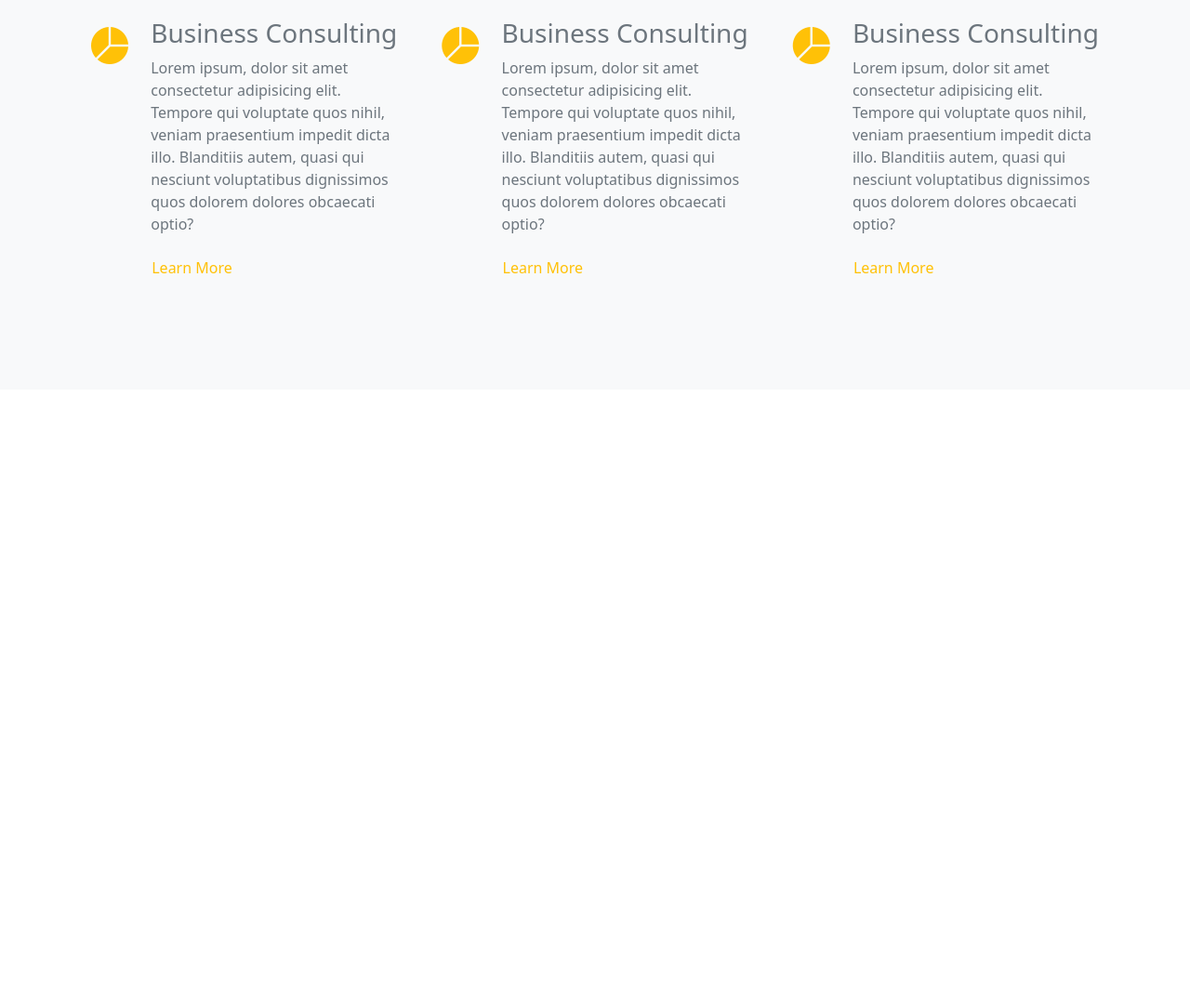
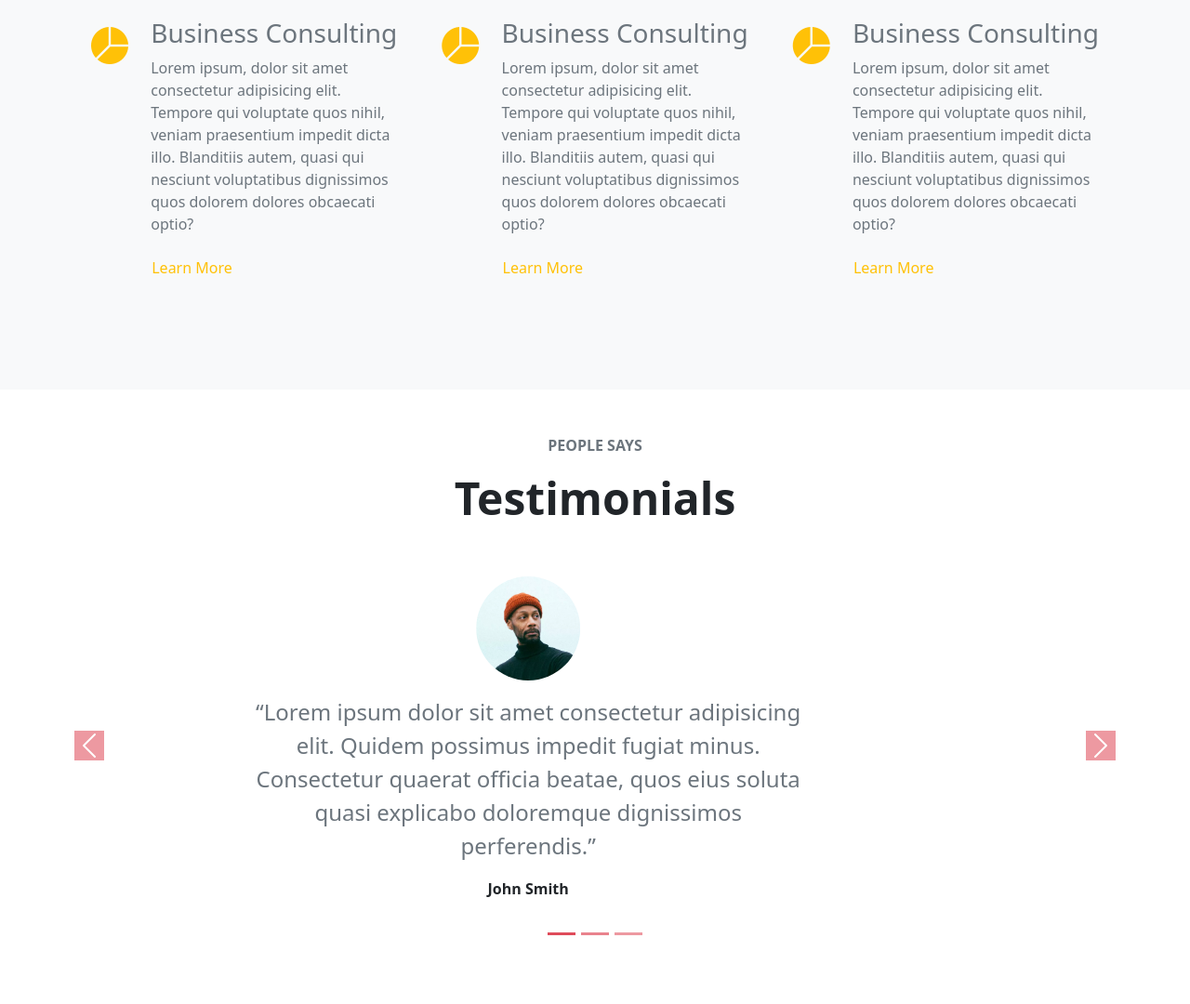
Before and after one commit to NyiNyiZin-cmd/shopping, a plain HTML site: page index.html in a window 1280 px wide. Shown: the part 6242-7322 px from the top of the page at 93% size. Before the commit the page ends 6661 px from the top, so only its background shows below. Drawn offline with nearby package versions, Linux system fonts and the light colour scheme.

Commit message:
testimonials complete

```diff
--- a/index.html
+++ b/index.html
@@ -3,7 +3,7 @@
   <head>
     <meta charset="UTF-8" />
     <meta name="viewport" content="width=device-width, initial-scale=1.0" />
-    <title>Shopping</title>
+    <title>Shopping One</title>
     <!-- bootstrap css -->
     <link
       rel="stylesheet"
@@ -734,7 +734,7 @@
           <div class="col-sm-12 col-md-4 col-lg-4 mb-5">
             <div>
               <img
-                src="img/team-1.webp"
+                src="img/team-2.webp"
                 class="rounded mx-auto d-block w-75 object-fit-cover mb-3"
                 alt=""
                 style="height: 18rem"
@@ -774,7 +774,7 @@
           <div class="col-sm-12 col-md-4 col-lg-4 mb-5">
             <div>
               <img
-                src="img/team-1.webp"
+                src="img/team-3.webp"
                 class="rounded mx-auto d-block w-75 object-fit-cover mb-3"
                 alt=""
                 style="height: 18rem"
@@ -973,6 +973,44 @@
       </div>
     </section>
 
+    <!-- testimonials -->
+     <section id="testimonials" class="py-5">
+      <p class="text-secondary fw-bold text-uppercase text-center">People Says</p>
+      <h1 class="fw-bolder text-capitalize display-5 text-center">testimonials</h1>
+      <div id="carouselExample" class="carousel slide" data-bs-ride="carousel">
+          <div class="carousel-indicators">
+              <button type="button" data-bs-target="#carouselExample" data-bs-slide-to="0" class="active bg-danger" aria-current="true" aria-label="Slide 1"></button>
+              <button type="button" data-bs-target="#carouselExample" data-bs-slide-to="1" class="bg-danger" aria-label="Slide 2"></button>
+              <button type="button" data-bs-target="#carouselExample" data-bs-slide-to="2" class="bg-danger" aria-label="Slide 3"></button>
+          </div>
+          <div class="carousel-inner">
+              <div class="carousel-item active text-center p-5">
+                  <img src="img/team-1.webp" class="d-block mx-auto rounded-circle mb-3" alt="..." style="width: 7rem; height: 7rem;">
+                  <q class="fs-4 text-secondary w-50 d-inline-block mb-3">Lorem ipsum dolor sit amet consectetur adipisicing elit. Quidem possimus impedit fugiat minus. Consectetur quaerat officia beatae, quos eius soluta quasi explicabo doloremque dignissimos perferendis.</q>
+                  <p class="fw-bold">John Smith</p>
+              </div>
+              <div class="carousel-item text-center p-5">
+                  <img src="img/team-2.webp" class="d-block mx-auto rounded-circle mb-3" alt="..." style="width: 7rem; height: 7rem;">
+                  <q class="fs-4 text-secondary w-50 d-inline-block mb-3">Lorem ipsum dolor sit amet consectetur adipisicing elit. Quidem possimus impedit fugiat minus. Consectetur quaerat officia beatae, quos eius soluta quasi explicabo doloremque dignissimos perferendis.</q>
+                  <p class="fw-bold">John Smith</p>
+              </div>
+              <div class="carousel-item text-center p-5">
+                  <img src="img/team-3.webp" class="d-block mx-auto rounded-circle mb-3" alt="..." style="width: 7rem; height: 7rem;">
+                  <q class="fs-4 text-secondary w-50 d-inline-block mb-3">Lorem ipsum dolor sit amet consectetur adipisicing elit. Quidem possimus impedit fugiat minus. Consectetur quaerat officia beatae, quos eius soluta quasi explicabo doloremque dignissimos perferendis.</q>
+                  <p class="fw-bold">John Smith</p>
+              </div>
+          </div>
+          <button class="carousel-control-prev" type="button" data-bs-target="#carouselExample" data-bs-slide="prev">
+              <span class="carousel-control-prev-icon bg-danger" aria-hidden="true"></span>
+              <span class="visually-hidden">Previous</span>
+          </button>
+          <button class="carousel-control-next" type="button" data-bs-target="#carouselExample" data-bs-slide="next">
+              <span class="carousel-control-next-icon bg-danger" aria-hidden="true"></span>
+              <span class="visually-hidden">Next</span>
+          </button>
+      </div>
+     </section>
+
     <!-- bootstrap js -->
     <script src="	https://cdn.jsdelivr.net/npm/bootstrap@5.3.3/dist/js/bootstrap.bundle.min.js"></script>
   </body>
```
